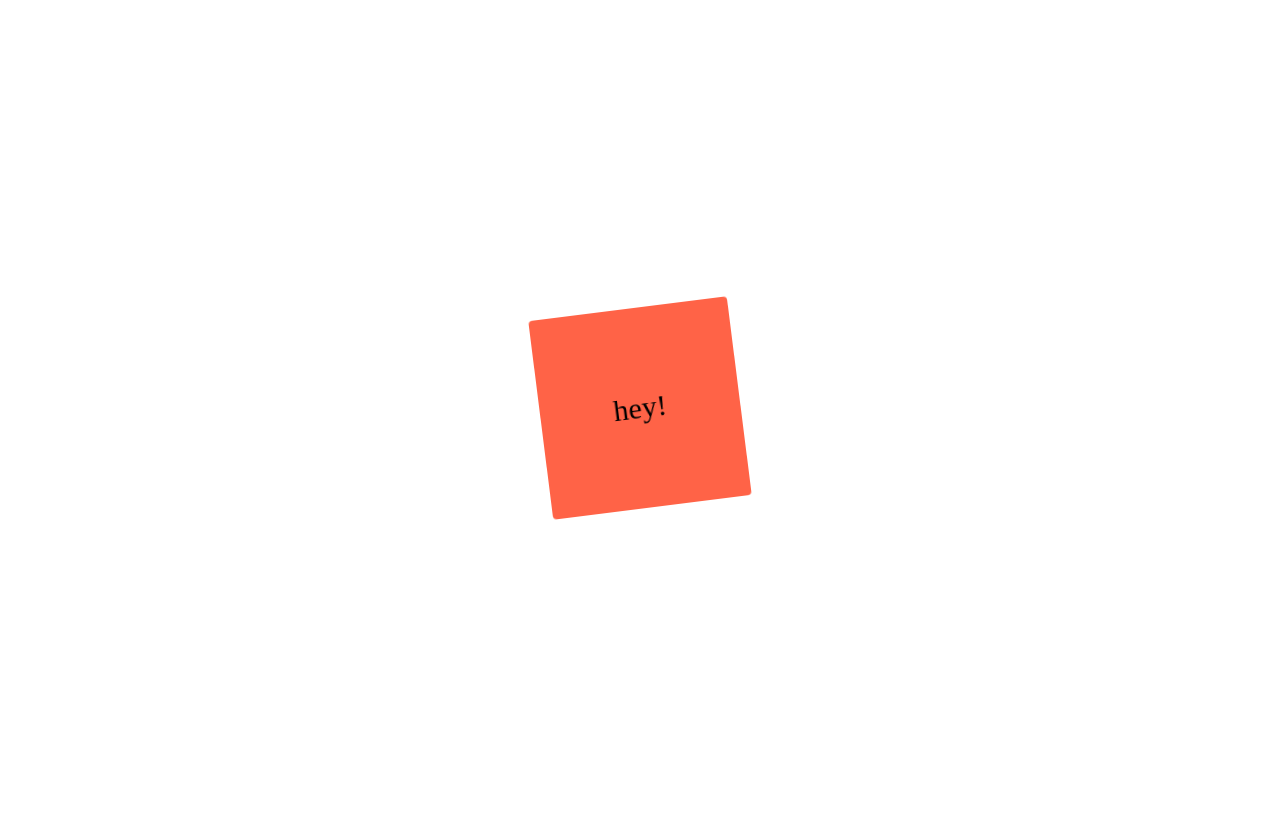
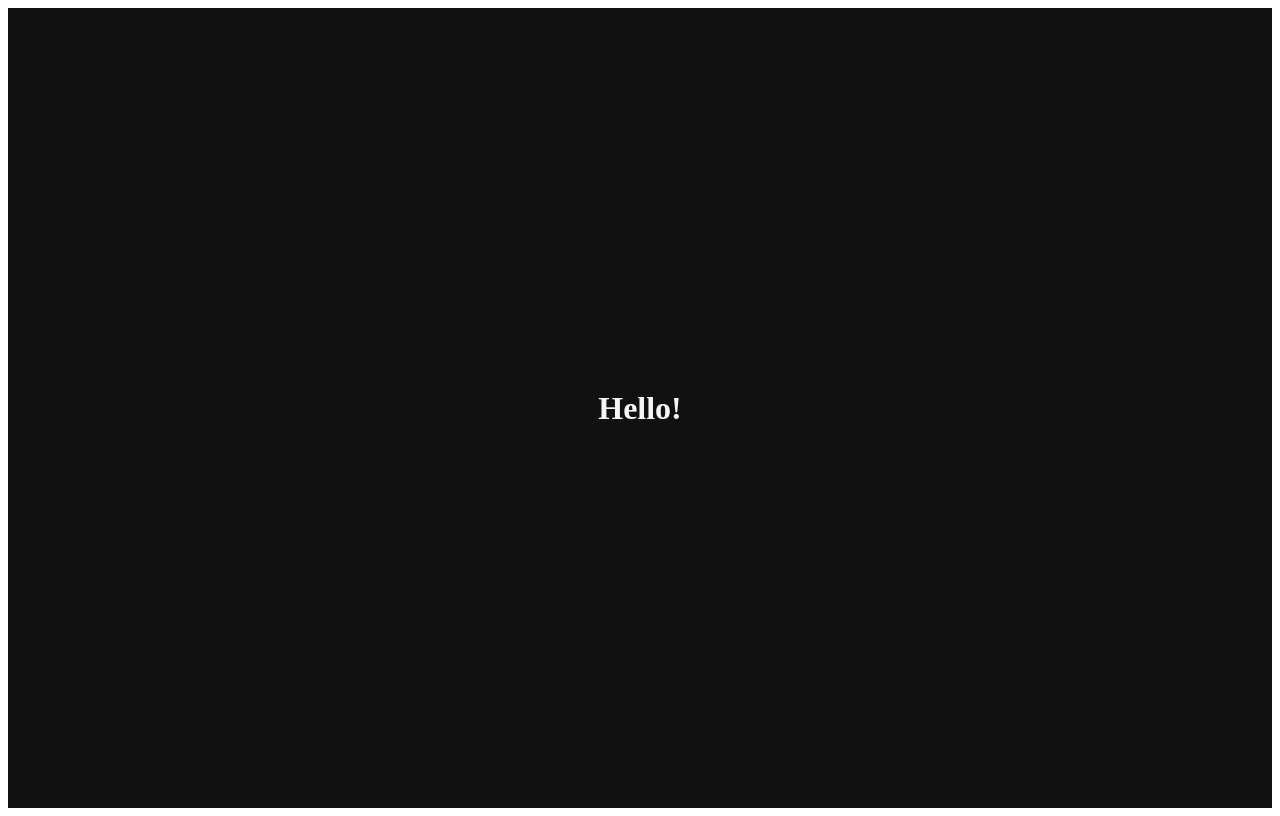
Before and after one commit to devfrank9/coin-tracker, a React (Create React App) app: page / in a window 1280 px wide. Built offline with nearby package versions, Linux system fonts and the light colour scheme.

Commit message:
theme(다크모드) 적용 맛보기

```diff
--- a/src/App.js
+++ b/src/App.js
@@ -1,49 +1,21 @@
 import styled, { keyframes } from "styled-components";
+
+const Title = styled.h1`
+  color: ${(props) => props.theme.textColor};
+`;
 
 const Wrapper = styled.div`
   display: flex;
   align-items: center;
   justify-content: center;
   height: 100vh;
-`;
-
-const rotationAnimation = keyframes`
-0%{
-  transform:rotate(0deg);
-  border-radius:0px;
-}
-50%{
-  border-radius:100px;
-}
-100%{
-  transform:rotate(360deg);
-  border-radius:0px;
-}
-`;
-
-const Emoji = styled.span`
-  font-size: 30px;
-`;
-
-const Box = styled.div`
-  height: 200px;
-  width: 200px;
-  background-color: tomato;
-  display: flex;
-  align-items: center;
-  justify-content: center;
-  animation: ${rotationAnimation} 1s linear infinite;
-  ${Emoji}:hover {
-    font-size: 98px;
-  }
+  background-color: ${(props) => props.theme.backgroundColor};
 `;
 
 function App() {
   return (
     <Wrapper>
-      <Box>
-        <Emoji as="p">hey!</Emoji>
-      </Box>
+      <Title>Hello!</Title>
     </Wrapper>
   );
 }
--- a/src/index.js
+++ b/src/index.js
@@ -1,10 +1,23 @@
 import React from "react";
 import ReactDOM from "react-dom";
+import { ThemeProvider } from "styled-components";
 import App from "./App";
+
+const darkTheme = {
+  textColor: "whitesmoke",
+  backgroundColor: "#111",
+};
+
+const lightTheme = {
+  textColor: "#111",
+  backgroundColor: "whitesmoke",
+};
 
 ReactDOM.render(
   <React.StrictMode>
-    <App />
+    <ThemeProvider theme={darkTheme}>
+      <App />
+    </ThemeProvider>
   </React.StrictMode>,
   document.getElementById("root")
 );
```
